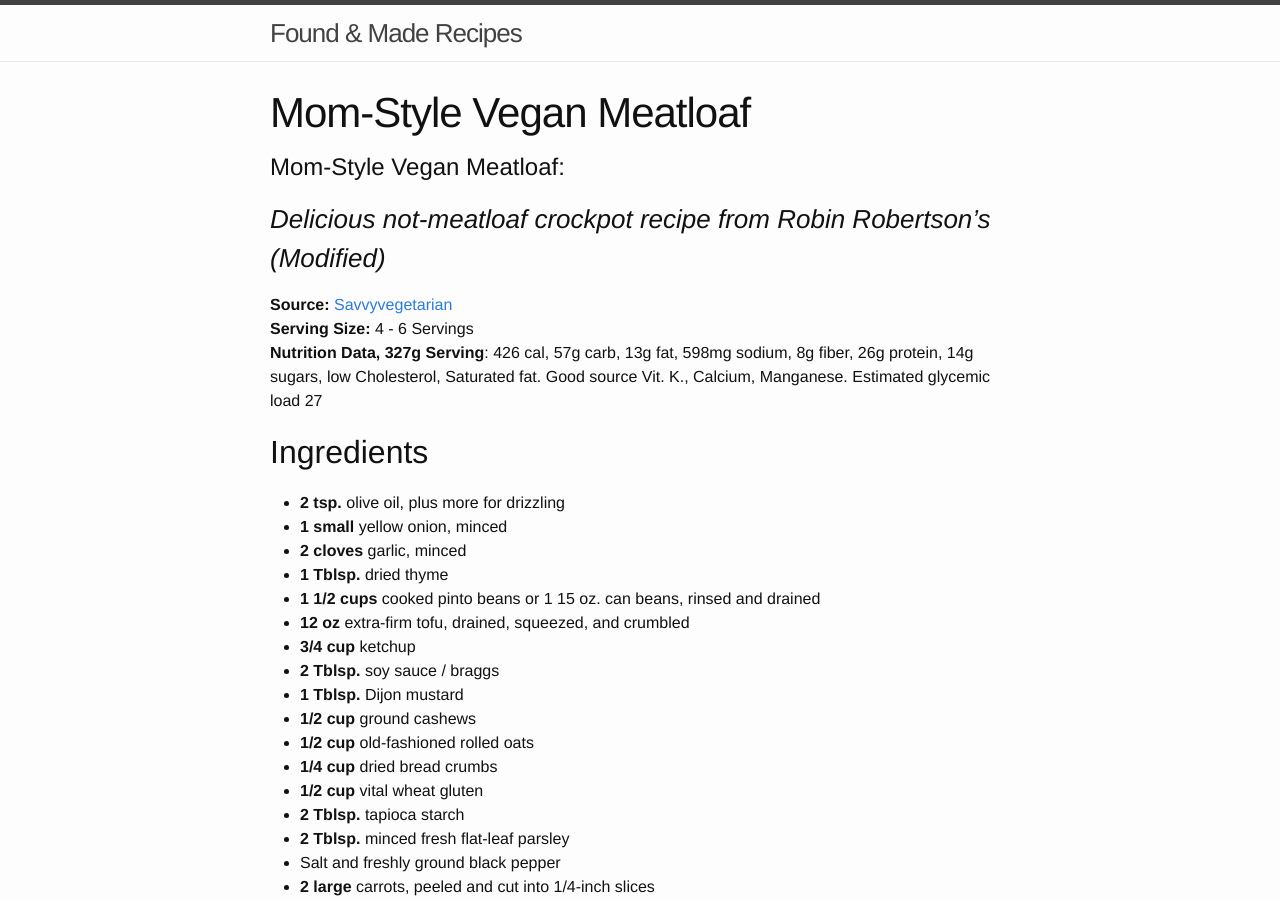
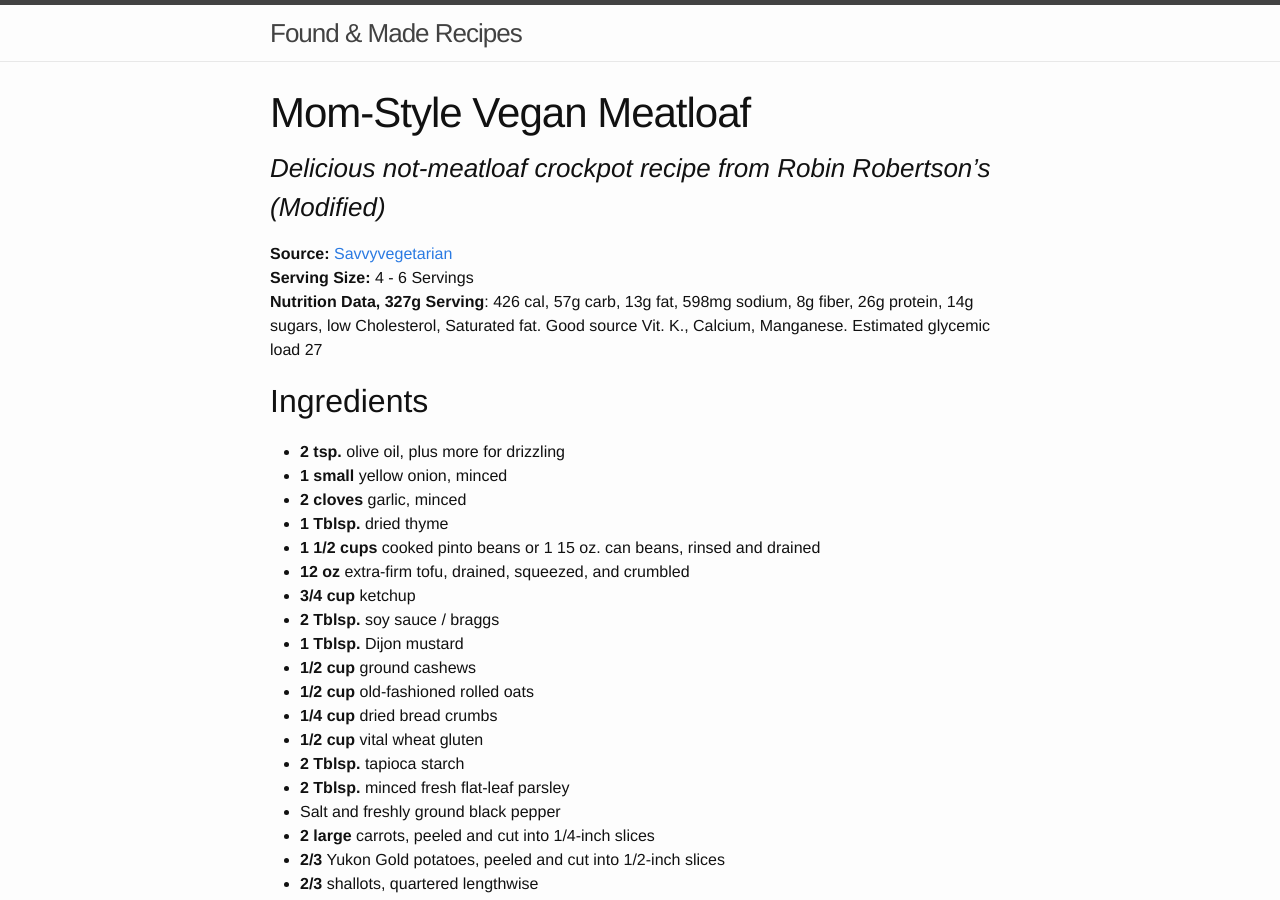
Before and after one commit to okayjeffrey/vegan-recipes, a Jekyll site: the page built from _posts/2015-11-25-moms-meat-loaf_slowcooker.md, in a window 1280 px wide and 900 px high. Built offline with Jekyll 4.4.1, drawn with Linux system fonts in a browser that asks for light colours.

Commit message:
Update 2015-11-25-moms-meat-loaf_slowcooker.md

```diff
--- a/_posts/2015-11-25-moms-meat-loaf_slowcooker.md
+++ b/_posts/2015-11-25-moms-meat-loaf_slowcooker.md
@@ -2,10 +2,8 @@
 layout: post
 title:  "Mom-Style Vegan Meatloaf"
 categories: recipe meat
+serving-size: 4-6
 ---
-
-# Mom-Style Vegan Meatloaf:
-
 ### *Delicious not-meatloaf crockpot recipe from Robin Robertson's (Modified)*
 
 **Source:** [Savvyvegetarian](http://www.savvyvegetarian.com/vegetarian-recipes/vegan-meatloaf.php) <br/>
```
